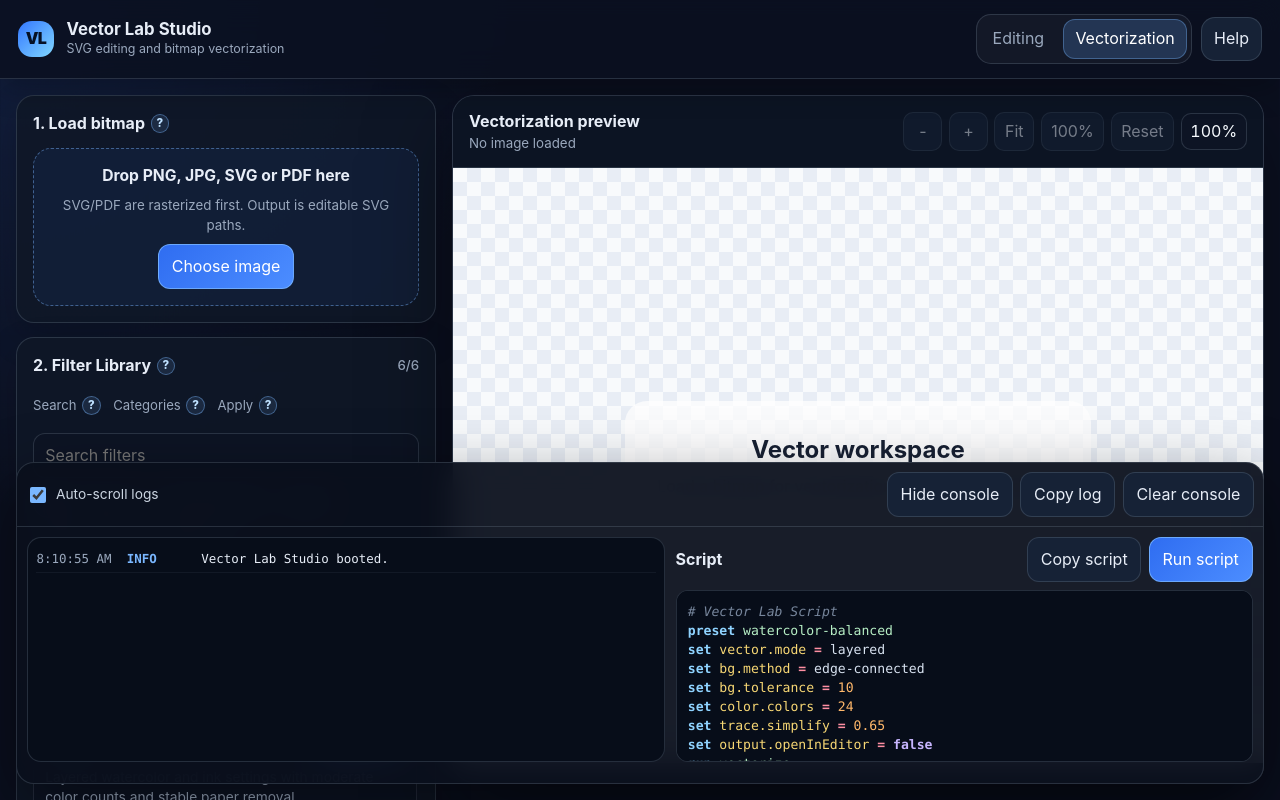
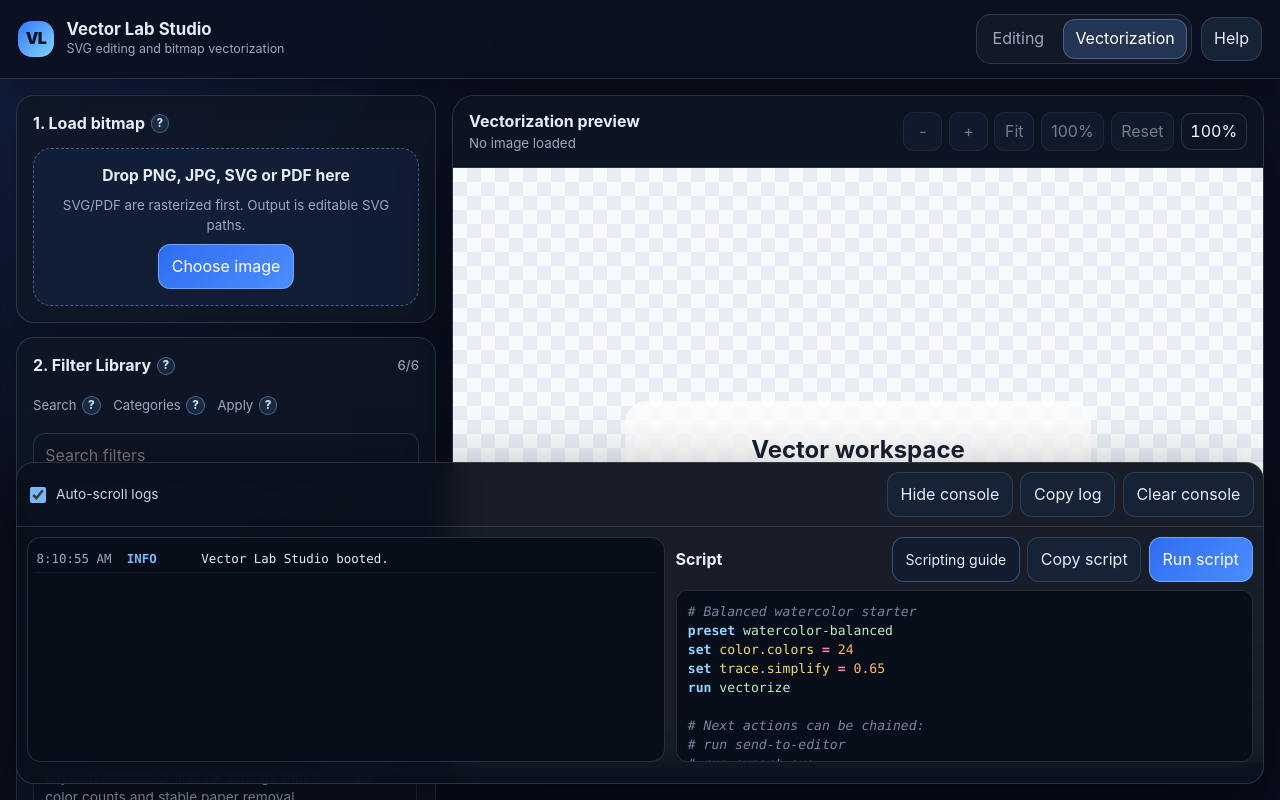
Before and after one commit to arfipod/vector-lab, a React (Vite) app: page / in a window 1280 px wide. Shown: the top 800 px of the page. Built offline with nearby package versions, Linux system fonts and the light colour scheme.

Commit message:
Complete guide to scripting code

```diff
--- a/package.json
+++ b/package.json
@@ -11,6 +11,7 @@
     "build": "tsc -b && vite build",
     "preview": "vite preview",
     "typecheck": "tsc -b --pretty",
+    "test:scripting": "node scripts/scripting-test.mjs",
     "quality": "node scripts/vector-quality.mjs"
   },
   "dependencies": {
--- a/src/components/ConsolePanel.tsx
+++ b/src/components/ConsolePanel.tsx
@@ -1,6 +1,6 @@
 import { useEffect, useMemo, useRef, useState } from 'react';
 import type { LogEntry } from '../types';
-import { scriptHelp } from '../lib/scripting';
+import { scriptHelp, scriptingGuideUrl } from '../lib/scripting';
 import { ScriptEditor } from './ScriptEditor';
 interface Props { logs: LogEntry[]; onClear: () => void; onRunScript: (script: string) => void; }
 export function ConsolePanel({ logs, onClear, onRunScript }: Props) {
@@ -54,7 +54,7 @@
     {open ? <div className="console-grid">
       <div className="log-stream" ref={logStreamRef} aria-label="Console log stream">{logs.map((l) => <div key={l.id} className={`log-line ${l.level}`}><span>{new Date(l.time).toLocaleTimeString()}</span><strong>{l.level}</strong><p>{l.message}</p></div>)}</div>
       <div className="script-box">
-        <div className="script-header"><strong>Script</strong><div className="script-actions"><button type="button" onClick={() => void copyText(script, 'script')}>{copyState === 'script' ? 'Copied script' : 'Copy script'}</button><button className="primary" type="button" onClick={() => onRunScript(script)}>Run script</button></div></div>
+        <div className="script-header"><strong>Script</strong><div className="script-actions"><a className="script-guide-link" href={scriptingGuideUrl} target="_blank" rel="noreferrer">Scripting guide</a><button type="button" onClick={() => void copyText(script, 'script')}>{copyState === 'script' ? 'Copied script' : 'Copy script'}</button><button className="primary" type="button" onClick={() => onRunScript(script)}>Run script</button></div></div>
         <ScriptEditor ariaLabel="Vector Lab script editor" value={script} onChange={setScript} />
       </div>
       {copyState === 'failed' ? <p className="console-feedback" role="status">Copy failed. Clipboard access is unavailable in this browser.</p> : null}
--- a/src/components/ScriptEditor.tsx
+++ b/src/components/ScriptEditor.tsx
@@ -1,6 +1,6 @@
 import { useMemo, useRef } from 'react';
 import type { ChangeEvent, UIEvent } from 'react';
-import { scriptActions, scriptOptionPaths, scriptPresetNames } from '../lib/scripting';
+import { scriptActions, scriptOptionPaths, scriptPresetNames, splitScriptLineComment } from '../lib/scripting';
 
 interface Props {
   value: string;
@@ -17,24 +17,24 @@
 const booleanWords = new Set<string>(['true', 'false', 'yes', 'no', 'on', 'off']);
 const actionWords = new Set<string>(scriptActions);
 const presetWords = new Set<string>(scriptPresetNames);
-const pathWords = new Set(scriptOptionPaths);
+const pathWords = new Set(scriptOptionPaths.map((path) => path.toLowerCase()));
 const editorPathPattern = /^editor\.[\w.-]+$/i;
-const tokenPattern = /(["'](?:\\.|(?!\1)[^\\])*["']|[A-Za-z][\w-]*(?:\.[A-Za-z][\w-]*)+(?:\.\*)?|[A-Za-z][\w-]*|[-+]?(?:\d+\.?\d*|\.\d+)|[=:])/g;
+const tokenPattern = /(["'](?:\\.|(?!\1)[^\\])*["']|#[0-9a-fA-F]{3}(?:[0-9a-fA-F]{3})?(?:[0-9a-fA-F]{2})?|[A-Za-z][\w-]*(?:\.[A-Za-z][\w-]*)+(?:\.\*)?|[A-Za-z][\w-]*|[-+]?(?:\d+\.?\d*|\.\d+)|[=:])/g;
 
 function isValidScriptLine(line: string): boolean {
-  const code = line.replace(/#.*/, '').trim();
+  const code = splitScriptLineComment(line).code.trim();
   return !code || /^preset\s+[\w-]+$/i.test(code) || /^run\s+[\w-]+$/i.test(code) || /^set\s+[\w.-]+(?:\s*(?:=|:)\s*|\s+).+$/i.test(code);
 }
 
 function classifyToken(text: string): string | undefined {
   const lower = text.toLowerCase();
   if (text === '=' || text === ':') return 'script-token-operator';
-  if (/^["']/.test(text)) return 'script-token-value';
+  if (/^["']/.test(text) || /^#[0-9a-fA-F]/.test(text)) return 'script-token-value';
   if (/^[-+]?(?:\d+\.?\d*|\.\d+)$/.test(text)) return 'script-token-number';
   if (booleanWords.has(lower)) return 'script-token-boolean';
   if (commandWords.has(lower)) return 'script-token-command';
   if (actionWords.has(lower) || presetWords.has(lower)) return 'script-token-value';
-  if (pathWords.has(text) || editorPathPattern.test(text) || /^[A-Za-z][\w-]*(?:\.[A-Za-z][\w-]*)+(?:\.\*)?$/.test(text)) return 'script-token-path';
+  if (pathWords.has(lower) || editorPathPattern.test(text) || /^[A-Za-z][\w-]*(?:\.[A-Za-z][\w-]*)+(?:\.\*)?$/.test(text)) return 'script-token-path';
   return undefined;
 }
 
@@ -54,11 +54,11 @@
 }
 
 function tokenizeLine(line: string): Token[] {
-  const commentStart = line.indexOf('#');
-  if (commentStart === -1) return tokenizeCode(line);
+  const { code, comment } = splitScriptLineComment(line);
+  if (!comment) return tokenizeCode(code);
   return [
-    ...tokenizeCode(line.slice(0, commentStart)),
-    { text: line.slice(commentStart), className: 'script-token-comment' }
+    ...tokenizeCode(code),
+    { text: comment, className: 'script-token-comment' }
   ];
 }
 
--- a/src/lib/scripting.ts
+++ b/src/lib/scripting.ts
@@ -17,6 +17,7 @@
 export const scriptOptionPaths = Object.freeze(Object.keys(aliases));
 export const scriptActions = Object.freeze(['vectorize', 'send-to-editor', 'open-editor', 'export-svg', 'export-png'] as const);
 export const scriptPresetNames = Object.freeze(Object.keys(presets));
+export const scriptingGuideUrl = 'https://github.com/arfipod/vector-lab/blob/main/docs/scripting.md';
 function parse(raw: string): unknown { const v = raw.trim(); if (/^(true|yes|on)$/i.test(v)) return true; if (/^(false|no|off)$/i.test(v)) return false; const n = Number(v.replace(',', '.')); return Number.isFinite(n) && v !== '' ? n : v.replace(/^['"]|['"]$/g, ''); }
 function setPath(obj: Record<string, unknown>, path: string, value: unknown): void { const parts = path.split('.'); let cur = obj; for (let i = 0; i < parts.length - 1; i++) { if (!cur[parts[i]] || typeof cur[parts[i]] !== 'object') cur[parts[i]] = {}; cur = cur[parts[i]] as Record<string, unknown>; } cur[parts[parts.length - 1]] = value; }
 function setVectorPath(options: VectorOptions, path: string, value: unknown): void {
@@ -30,78 +31,48 @@
     setPath(options as unknown as Record<string, unknown>, `binary.trace.${traceKey}`, value);
   }
 }
-export const scriptHelp = `# Vector Lab Script
+function readHexColorLength(value: string, index: number): number {
+  const match = value.slice(index).match(/^#[0-9a-fA-F]{3}(?:[0-9a-fA-F]{3})?(?:[0-9a-fA-F]{2})?(?=\s|$)/);
+  return match ? match[0].length : 0;
+}
+export function splitScriptLineComment(line: string): { code: string; comment: string } {
+  let quote: '"' | "'" | undefined;
+  for (let i = 0; i < line.length; i++) {
+    const char = line[i];
+    if (quote) {
+      if (char === '\\') i++;
+      else if (char === quote) quote = undefined;
+      continue;
+    }
+    if (char === '"' || char === "'") {
+      quote = char;
+      continue;
+    }
+    if (char !== '#') continue;
+    if (!line.slice(0, i).trim()) return { code: line.slice(0, i), comment: line.slice(i) };
+    const hexLength = readHexColorLength(line, i);
+    if (hexLength) {
+      i += hexLength - 1;
+      continue;
+    }
+    return { code: line.slice(0, i), comment: line.slice(i) };
+  }
+  return { code: line, comment: '' };
+}
+export const scriptHelp = `# Balanced watercolor starter
 preset watercolor-balanced
-set vector.mode = layered
-set bg.method = edge-connected
-set bg.tolerance = 10
 set color.colors = 24
 set trace.simplify = 0.65
-set output.openInEditor = false
 run vectorize
 
-# Watercolor pattern maximum-detail script
-preset watercolor-detail
-set vector.mode = layered
-set vector.maxSide = 2800
-set vector.blur = 0.25
-
-set bg.method = edge-connected
-set bg.tolerance = 14
-set bg.minLightness = 76
-
-set color.quantizer = oklab-kmeans
-set color.colors = 64
-set color.iterations = 44
-set color.samples = 360000
-set color.minClusterPixels = 3
-set color.excludeLineart = false
-set color.lineartDarkness = 145
-
-set color.blur = 0.55
-set line.blur = 0.12
-set line.maxChroma = 58
-
-set color.underpaintStrokeWidth = 0.55
-set line.strokeWidth = 0.55
-
-set color.trace.minArea = 3
-set color.trace.simplify = 0.38
-set color.trace.smooth = 56
-set color.trace.precision = 2
-
-set line.trace.minArea = 3
-set line.trace.simplify = 0.24
-set line.trace.smooth = 18
-set line.trace.precision = 2
-
-set output.openInEditor = false
-run vectorize
-
-# Line-art maximum-detail script
-preset lineart-detail
-set vector.mode = binary
-set vector.maxSide = 2800
-set bg.tolerance = 8
-set bg.minLightness = 84
-set line.threshold = 190
-set line.maxChroma = 80
-set line.blur = 0.05
-set line.strokeWidth = 0.25
-set line.trace.minArea = 4
-set line.trace.simplify = 0.24
-set line.trace.smooth = 12
-set line.trace.precision = 2
-set output.openInEditor = false
-run vectorize
-
-# Presets: watercolor-balanced, watercolor-maximum, watercolor-detail, svg-light, lineart-clean, lineart-detail
-# Custom filters are managed in the UI and localStorage.
-# Editor example: set editor.hue = 20`;
+# Next actions can be chained:
+# run send-to-editor
+# run export-svg
+# Full guide: ${scriptingGuideUrl}`;
 export function runScript(source: string, options: VectorOptions, editor: EditorSettings): ScriptOutput {
   let next = cloneOptions(options); const nextEditor = cloneOptions(editor); const actions: ScriptOutput['actions'] = []; const messages: string[] = [];
   source.split(/\r?\n/).forEach((raw, idx) => {
-    const line = raw.replace(/#.*/, '').trim(); if (!line) return;
+    const line = splitScriptLineComment(raw).code.trim(); if (!line) return;
     const preset = line.match(/^preset\s+([\w-]+)$/i); if (preset) { const p = presets[preset[1]]; if (!p) throw new Error(`Unknown preset on line ${idx + 1}`); next = mergeVectorOptions(next, p); messages.push(`Applied preset ${preset[1]}.`); return; }
     const set = line.match(/^set\s+([\w.-]+)\s*(?:=|:)\s*(.+)$/i) ?? line.match(/^set\s+([\w.-]+)\s+(.+)$/i); if (set) { const path = aliases[set[1]] ?? set[1]; if (path.startsWith('editor.')) setPath(nextEditor as unknown as Record<string, unknown>, path.replace(/^editor\./, ''), parse(set[2])); else setVectorPath(next, path, parse(set[2])); messages.push(`Set ${set[1]}.`); return; }
     const run = line.match(/^run\s+([\w-]+)$/i); if (run) { const action = run[1].toLowerCase(); if (action === 'vectorize') actions.push('vectorize'); else if (action === 'send-to-editor' || action === 'open-editor') actions.push('send-to-editor'); else if (action === 'export-svg') actions.push('export-svg'); else if (action === 'export-png') actions.push('export-png'); else throw new Error(`Unknown action on line ${idx + 1}`); return; }
--- a/src/styles.css
+++ b/src/styles.css
@@ -29,6 +29,8 @@
 button:disabled { opacity: 0.48; cursor: not-allowed; }
 button.primary { background: linear-gradient(135deg, #2f6df1, #4c8dff); border-color: rgba(122, 183, 255, 0.78); color: #fff; }
 button.primary:hover:not(:disabled) { background: linear-gradient(135deg, #3d7cff, #67a6ff); }
+.script-guide-link { display: inline-flex; align-items: center; justify-content: center; min-height: 2.05rem; padding: 0.48rem 0.78rem; border: 1px solid rgba(122, 183, 255, 0.36); border-radius: 12px; color: var(--text); background: #121c2e; text-decoration: none; font-size: 0.88rem; }
+.script-guide-link:hover, .script-guide-link:focus-visible { background: #1d2d48; border-color: rgba(122, 183, 255, 0.55); outline: none; }
 select, input[type="number"], input[type="text"], input[type="search"], input[type="color"], textarea { border: 1px solid var(--border); border-radius: 12px; background: #0d1424; color: var(--text); }
 select { width: 100%; padding: 0.65rem 0.7rem; }
 input[type="text"], input[type="search"], textarea { width: 100%; padding: 0.65rem 0.7rem; }
```
Also changed, not shown: scripts/scripting-test.mjs (added, +78 -0 lines), 2 other files (tests, documents, lock files or other folders).
